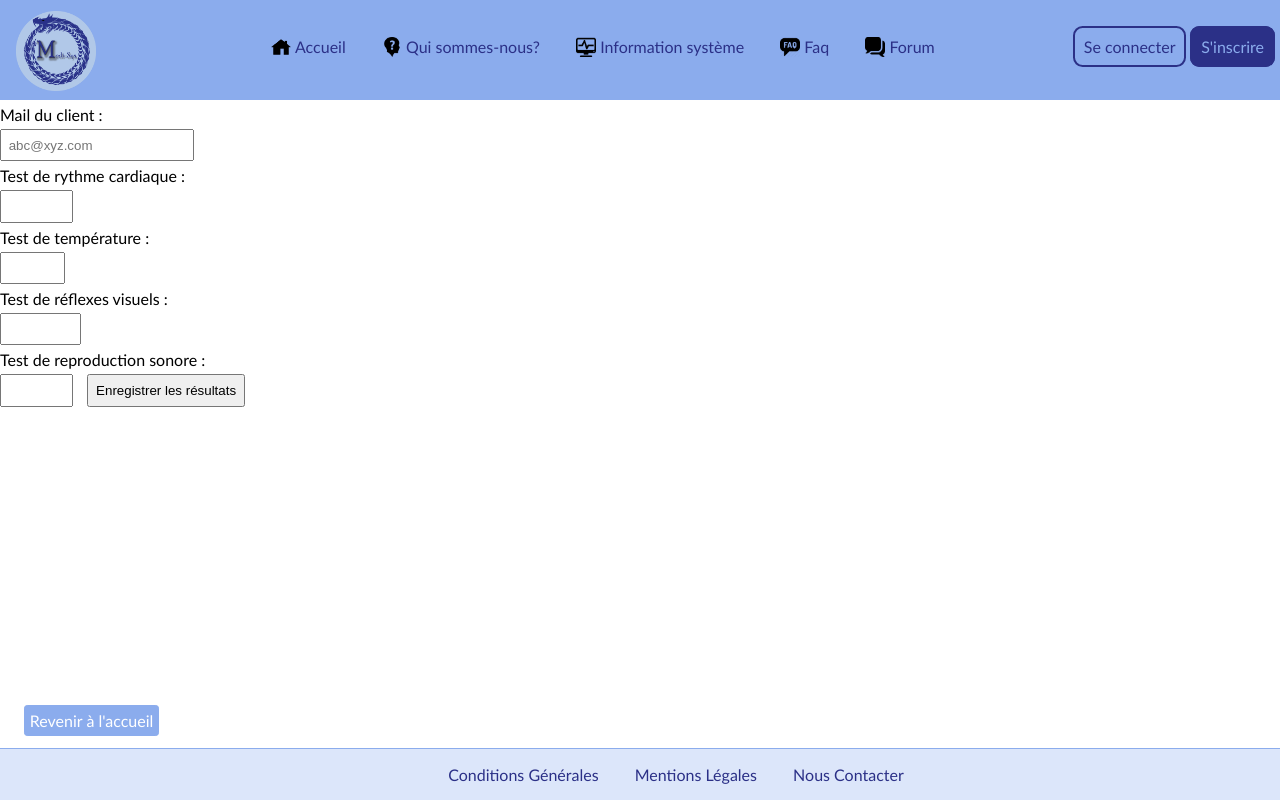
After one commit to Pyraka/Site_web_G10D, a PHP site: page /enterResults.php in a window 1280 px wide. The commit adds this page. Run offline with PHP 8.4, Linux system fonts and the light colour scheme.

Commit message:
resultat utilisateur + entrer resultats(sans css)

```diff
--- /dev/null
+++ b/enterResults.php
@@ -0,0 +1,61 @@
+<?php
+include("configuration.php");
+if (isset($_POST['mail']) AND isset($_POST['reflex']) AND isset($_POST['reproduction']) AND isset($_POST['bpm']) AND isset($_POST['temperature']) AND
+	!empty($_POST['mail']) AND !empty($_POST['reflex']) AND !empty($_POST['reproduction']) AND !empty($_POST['bpm']) AND !empty($_POST['temperature'])) {
+	 try {
+        // on vérifie que l'email existe dans la bdd
+        $requser = $bdd->prepare("SELECT idUser FROM user WHERE email = ?");
+        $requser->execute(array($_POST['mail']));
+        $userexist = $requser->rowCount();
+        if($userexist != 0) {
+            // on ajoute les résultats dans la bdd
+            $user = $requser -> fetch();
+            $reqtest = $bdd->prepare("INSERT INTO test(`reactionTime`, `soundReproductionQuality`, `BPMAverage`, `temperatureAverage`, `dateTest`, `idUser`) VALUES(?,?,?,?,?,?)");
+            $reqtest->execute(array($_POST['reflex'], $_POST['reproduction'], $_POST['bpm'], $_POST['temperature'], date("Y-m-d H:i:s"), $user['idUser'] ));
+
+            $msg = "Les résultats ont bien été ajouté.";
+        }
+        else{
+        	$msg = "L'adresse mail est invalide !";
+        }
+
+
+
+    }catch (PDOException $error) {
+        echo $error->getMessage();
+    }
+} else {
+	$msg = "Remplissez tous les champs !";
+}
+?>
+
+<!DOCTYPE html>
+<html>
+<head>
+	<title>TUTO PHP</title>
+	<meta charset="utf-8">
+    <link rel="stylesheet" href="css/style.css" />
+</head>
+<body>
+	<?php require("templates/header.php"); ?>
+	<form method="POST">
+		<label for="mail">Mail du client :</label>
+		<input type="text" name="mail" placeholder="abc@xyz.com" />
+		<label for="bpm">Test de rythme cardiaque :</label>
+		<input type="number" name="bpm" min="40" max="150" />
+		<label for="temperature">Test de température :</label>
+		<input type="number" name="temperature" min="35" max="45" />
+		<label for="reflex">Test de réflexes visuels :</label>
+		<input type="number" name="reflex" min="0" max="2000" />
+		<label for="reproduction">Test de reproduction sonore :</label>
+		<input type="number" name="reproduction" min="0" max="100" />
+		<input type="submit" name="submit" value="Enregistrer les résultats">
+		<?php
+		if (isset($_POST['submit'])) {
+		 	echo $msg;
+		 } ?>
+	</form>
+	<a href="index.php" class="linkBack">Revenir à l'accueil</a>
+	<?php require("templates/footer.php"); ?>
+</body>
+</html>
--- a/index.php
+++ b/index.php
@@ -12,6 +12,9 @@ include "templates/header.php"; ?>
   <li>
     <a href="read.php"><strong>Chercher</strong></a> - chercher un utilisateur
   </li>
+  <li>
+  	<a href="enterResults.php">Entrer résultats</a>
+  </li>
 </ul>
 
 <?php include "templates/footer.php"; ?>
--- a/profil.php
+++ b/profil.php
@@ -38,6 +38,7 @@ if(isset($_GET['id']) AND $_GET['id'] > 0) {
          <br />
          <a href="editionprofil.php" class="linkProfil">Editer mon profil</a>
          <a href="deconnexion.php" class="linkProfil">Se déconnecter</a>
+         <a href="listResults.php?id=<?php echo($_SESSION['id']) ?>" class="linkProfil">Résultats</a>
          <?php
          }
          ?>
```
